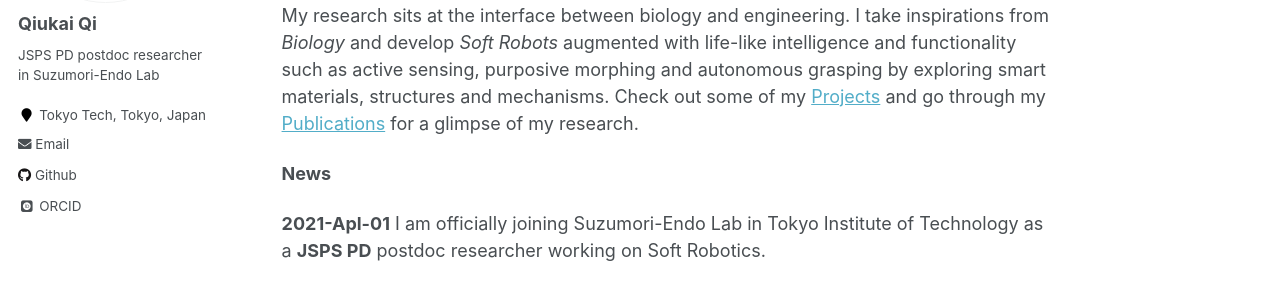
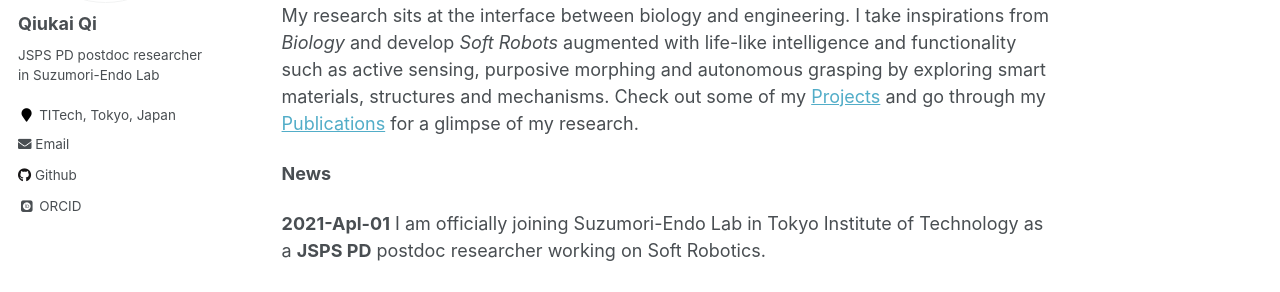
Before and after one commit to QiukaiQi/qiukaiqi.github.io, a Jekyll site: the page built from _pages/about.md, in a window 1280 px wide. Shown: the part 290-582 px from the top of the page. Built offline with Jekyll 4.4.1, drawn with Linux system fonts in a browser that asks for light colours; some web fonts are replaced.

Commit message:
Update _config.yml

```diff
--- a/_config.yml
+++ b/_config.yml
@@ -80,7 +80,7 @@ author:
   name             : "Qiukai Qi"
   avatar           : "profilev2.jpg"
   bio              : "JSPS PD postdoc researcher in Suzumori-Endo Lab"
-  location         : "Tokyo Tech, Tokyo, Japan"
+  location         : "TITech, Tokyo, Japan"
   employer         :
   googlescholar    : # "https://scholar.google.co.uk/citations?user=ubuy4zYAAAAJ"
   email            : "qiukai.qi715@gmail.com, dr.qiukai.qi@gmail.com"
```
